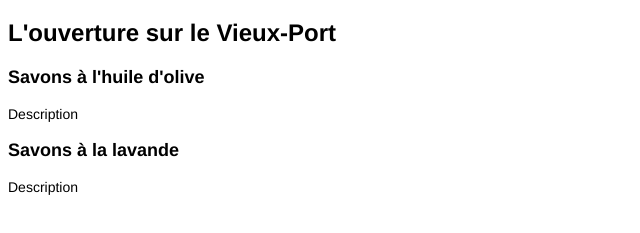
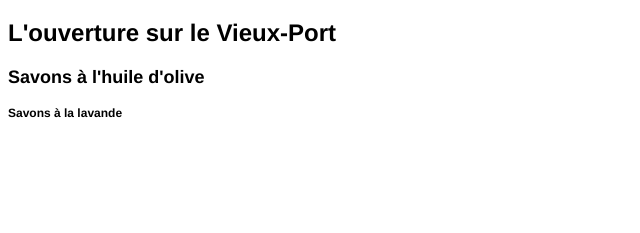
Before and after one commit to nadouceee/savonnerie1, a plain HTML site: page index.html in a window 1280 px wide. Shown: the part 61-294 px from the top of the page, without its empty margins (0-640 px from the left). Drawn offline with Linux system fonts and the light colour scheme.

Commit message:
3ème commit changement police et taille

```diff
--- a/index.html
+++ b/index.html
@@ -10,12 +10,8 @@
     <h1> La savonnerie Phocéenne </h1>
     <section>
         <h2> L'ouverture sur le Vieux-Port </h2>
-    </section>
-    <section>
         <h3>Savons à l'huile d'olive</h3>
-        <p>Description</p>
-        <h3>Savons à la lavande</h3>
-        <p>Description</p>
+        <h3 class="small-title">Savons à la lavande </h3>
     </section>
 </main>
 </body>
--- a/style.css
+++ b/style.css
@@ -17,3 +17,7 @@ h3 {
 p {
     font-size: 14px;
 }
+
+.small-title {
+    font-size: 12px;
+}
```
